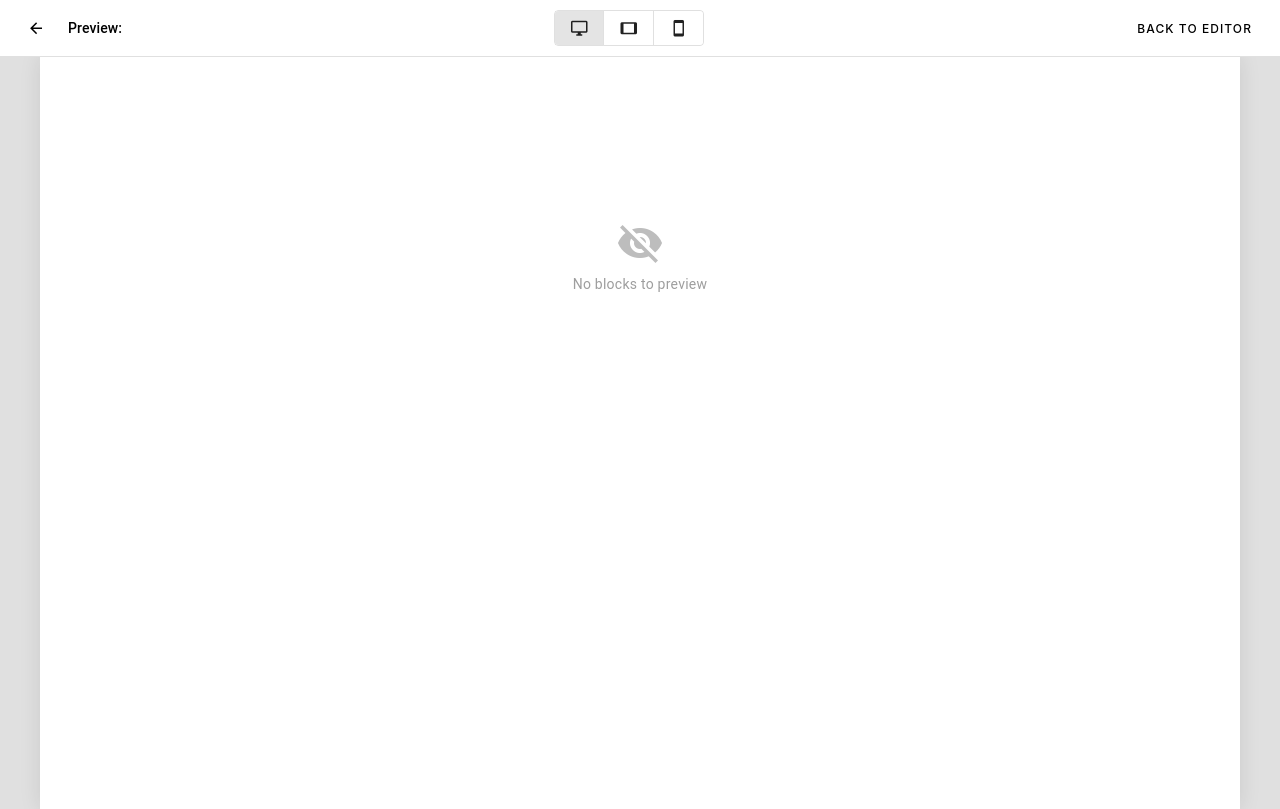
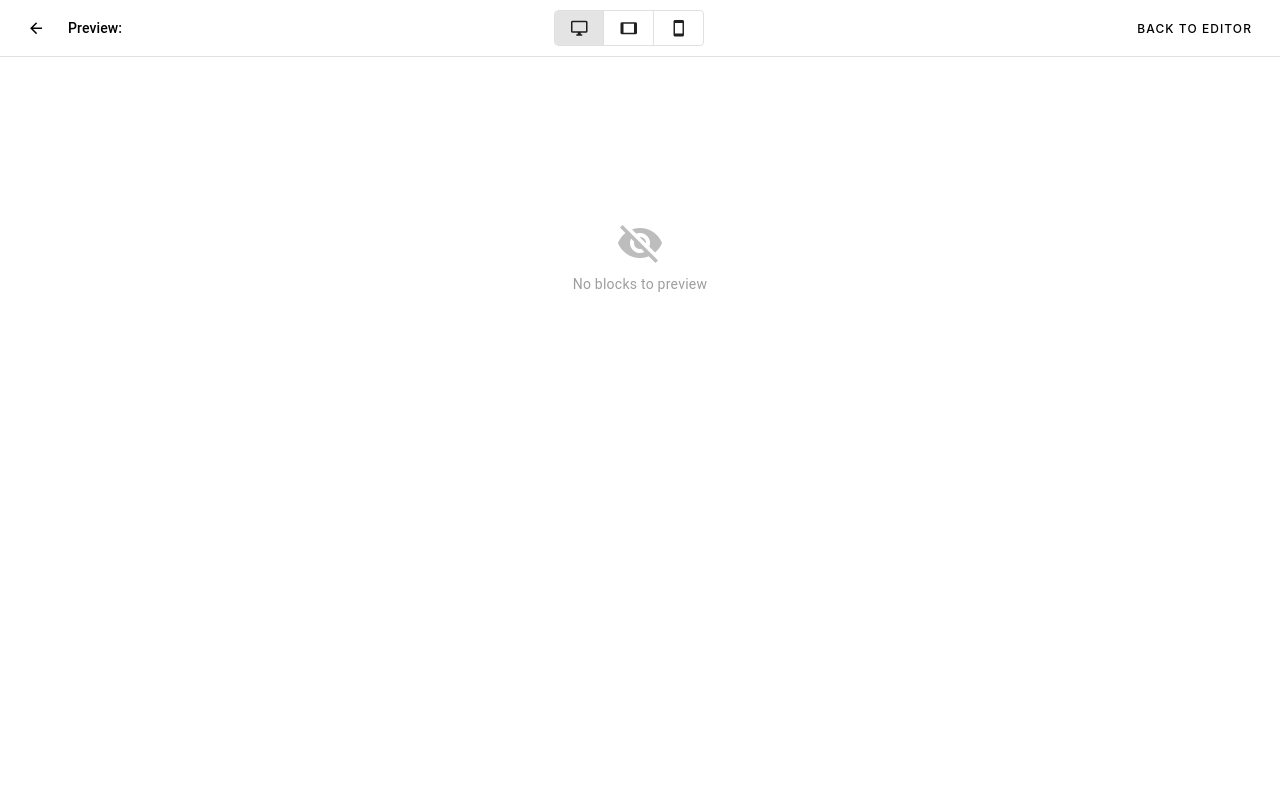
Before and after one commit to okhmat-anton/ai-business-advisor-websites, a Vue app in the folder frontend/: page /preview/1/1 in a window 1280 px wide. Built offline with nearby package versions, Linux system fonts and the light colour scheme.

Commit message:
fix: update frameStyle to use predefined widths for device modes

```diff
--- a/frontend/src/pages/PreviewPage.vue
+++ b/frontend/src/pages/PreviewPage.vue
@@ -59,7 +59,6 @@ import { ref, computed, onMounted } from 'vue'
 import { useRoute, useRouter } from 'vue-router'
 import { useEditorStore } from '@/stores/editorStore'
 import { useSiteStore } from '@/stores/siteStore'
-import { DEVICE_SIZES } from '@/types/editor'
 import BlockRenderer from '@/components/editor/BlockRenderer.vue'
 
 const route = useRoute()
@@ -79,9 +78,15 @@ const sortedBlocks = computed(() =>
 )
 
 const frameStyle = computed(() => {
-  const sizes = DEVICE_SIZES[deviceMode.value as keyof typeof DEVICE_SIZES]
+  const widths: Record<string, string> = {
+    desktop: '100%',
+    tablet: '768px',
+    mobile: '375px',
+  }
+  const w = widths[deviceMode.value] ?? '100%'
   return {
-    maxWidth: sizes ? `${sizes.width}px` : '100%',
+    maxWidth: w,
+    width: w,
     margin: '0 auto',
   }
 })
```
